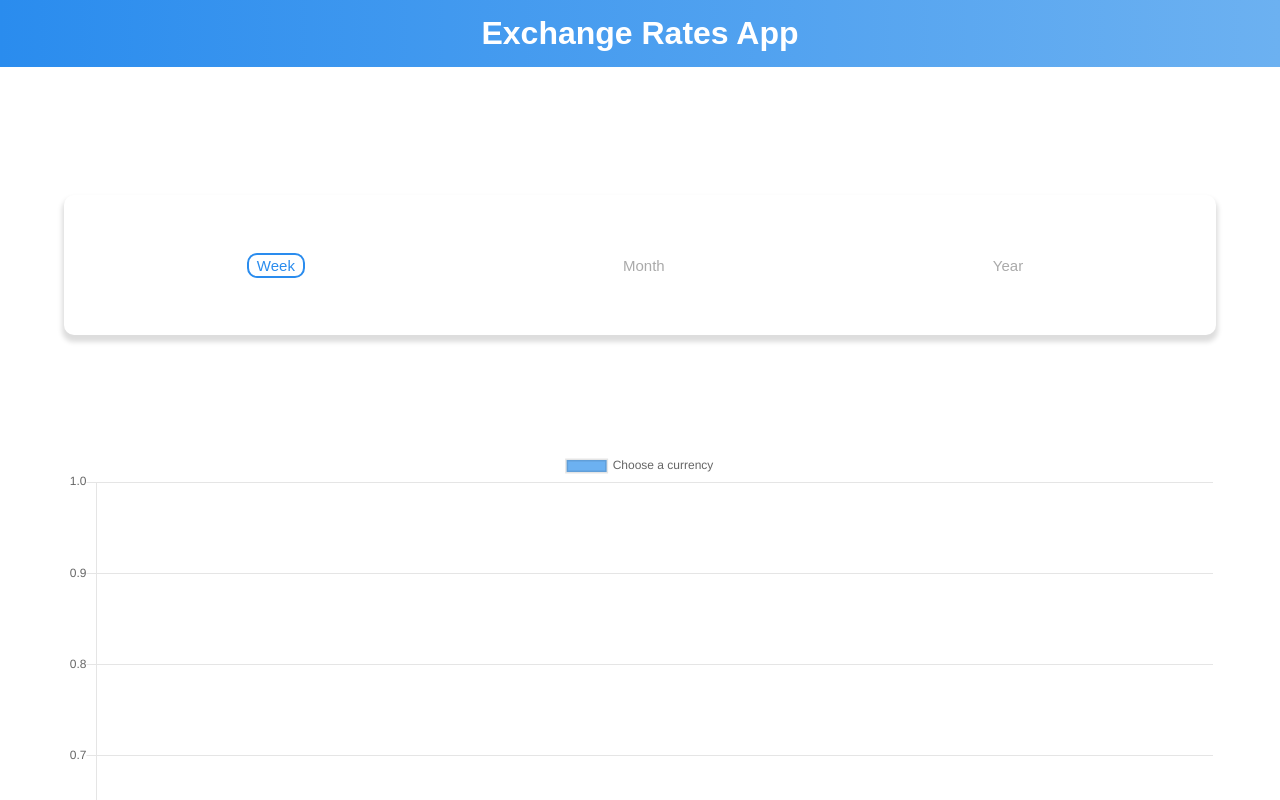
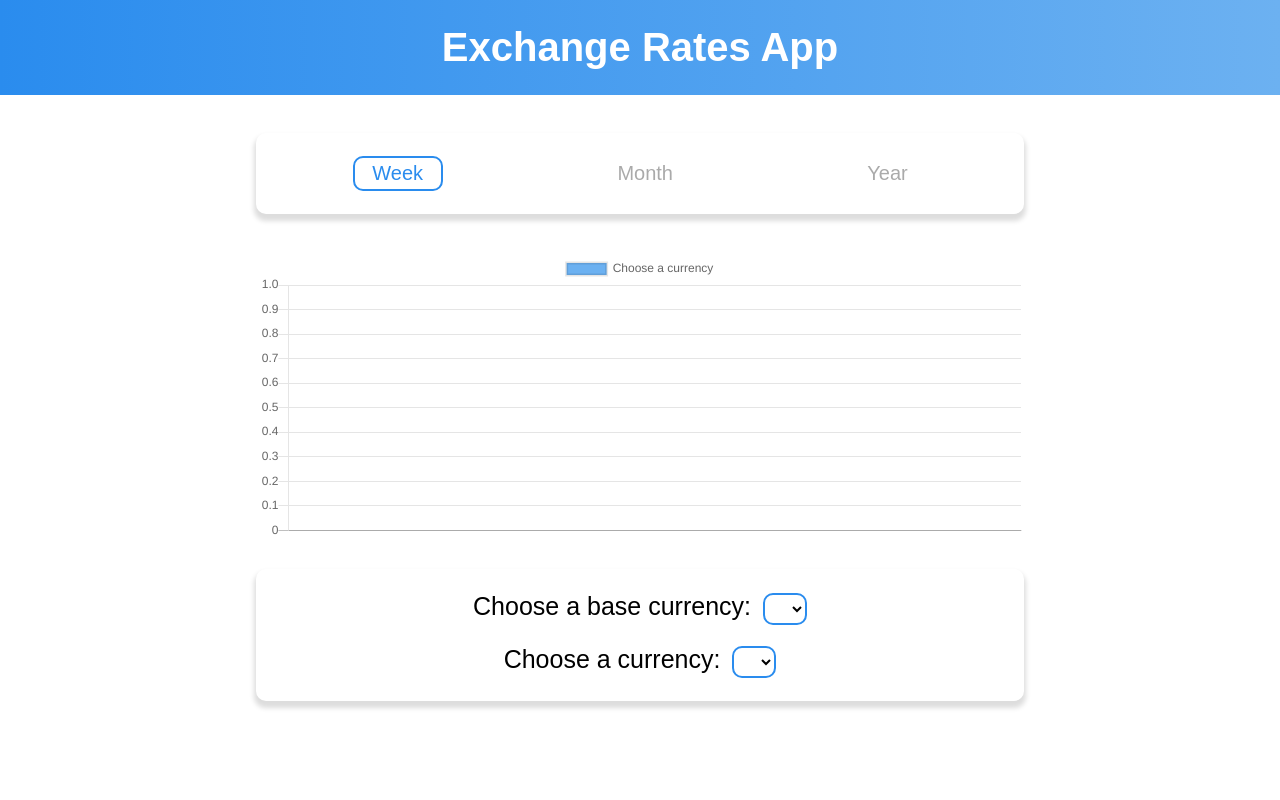
Before and after one commit to PatrykMlodawski/Exchange-Rates-App, a website built with Parcel: page src/index.html in a window 1280 px wide. Shown: the top 800 px of the page. Built offline with nearby package versions, Linux system fonts and the light colour scheme; no server answers.

Commit message:
Added media queries in styles

```diff
--- a/src/chartHandler.js
+++ b/src/chartHandler.js
@@ -14,6 +14,7 @@ function makeChart(ctx) {
       ],
     },
     options: {
+      animation: false,
       responsive: true,
       title: {
         display: false,
@@ -57,6 +58,9 @@ export function updateChart(chart, { currency, activeTimeController, base }, dat
   if (activeTimeController.dataset.period === 'week')
     dates = dates.map((day) => dateNames[new Date(day).getDay()]);
 
+  if (activeTimeController.dataset.period === 'month')
+    dates = sortedData.map((e) => e[0].substring(8, 10));
+
   if (activeTimeController.dataset.period === 'year') {
     let buffor = new Date(sortedData[0][0]).getMonth();
     values = [];
--- a/src/index.css
+++ b/src/index.css
@@ -15,13 +15,14 @@ body {
 
 header {
   text-align: center;
-  padding: 15px;
+  padding: 15px 0;
   background: linear-gradient(to right, rgb(42, 140, 238), rgb(108, 177, 241));
   margin-bottom: 10%;
 }
 
 .title {
   color: white;
+  font-size: 3rem;
 }
 
 main {
@@ -51,7 +52,7 @@ main {
 .period-controller.active {
   border-color: rgb(42, 140, 238);
   color: rgb(42, 140, 238);
-  outline: none;
+  /* outline: none; */
 }
 
 .wrapper-chart {
@@ -76,8 +77,110 @@ main {
 }
 
 .currency-controllers select {
+  font-size: 1.5rem;
   padding: 2px 5px;
   border: rgb(42, 140, 238) solid 2px;
   border-radius: 10px;
   background-color: #fff;
 }
+
+.period-controller:hover,
+.currency-controllers select:hover {
+  cursor: pointer;
+}
+
+@media (min-width: 530px) {
+  header {
+    margin-bottom: 5%;
+    padding: 25px 0;
+  }
+
+  .title {
+    font-size: 3.5rem;
+  }
+
+  .period-controller {
+    font-size: 1.75rem;
+    padding: 0.3rem 1.5rem;
+  }
+
+  .currency-controllers {
+    font-size: 2.25rem;
+  }
+
+  .currency-controllers label {
+    margin-right: 0.5rem;
+  }
+
+  .currency-controllers select {
+    padding: 3px 10px;
+    font-size: 1.75rem;
+  }
+}
+
+@media (min-width: 740px) {
+  .title {
+    font-size: 4rem;
+  }
+
+  .period-controller {
+    font-size: 2rem;
+    padding: 0.4rem 1.75rem;
+  }
+
+  .wrapper-chart {
+    margin-bottom: 10%;
+  }
+
+  .currency-controllers {
+    font-size: 2.5rem;
+  }
+}
+
+@media (min-width: 1024px) {
+  header {
+    margin-bottom: 3%;
+  }
+
+  main {
+    padding: 0 20%;
+  }
+
+  .period-controllers {
+    margin-bottom: 7.5%;
+  }
+
+  .wrapper-chart {
+    margin-bottom: 5%;
+  }
+}
+
+@media (min-width: 1200px) {
+  .period-controllers {
+    margin-bottom: 5%;
+    padding: 3% 2.5%;
+  }
+
+  .wrapper-chart {
+    margin-bottom: 3%;
+  }
+
+  .currency-controllers {
+    padding: 3% 2.5%;
+  }
+}
+
+@media (min-width: 1400px) {
+  .period-controllers {
+    margin-bottom: 7%;
+  }
+  .wrapper-chart {
+    margin-bottom: 7%;
+  }
+}
+
+@media (min-width: 1900px) {
+  main {
+    padding: 0 25%;
+  }
+}
--- a/src/index.js
+++ b/src/index.js
@@ -5,9 +5,11 @@ const currencyControllers = document.querySelector('.currency-controllers');
 const timeControllers = document.querySelector('.period-controllers');
 const baseSelect = document.getElementById('base-select');
 const currencySelect = document.getElementById('currency-select');
-const ctx = document.getElementById('chart').getContext('2d');
+const canvas = document.getElementById('chart');
+const ctx = canvas.getContext('2d');
+let chart;
 
-const DAYS = ['Mon', 'Tue', 'Wed', 'Thu', 'Fri', 'Sat', 'Sun'];
+const DAYS = ['Sun', 'Mon', 'Tue', 'Wed', 'Thu', 'Fri', 'Sat'];
 const MONTHS = ['Jan', 'Feb', 'Mar', 'Apr', 'May', 'Jun', 'Jul', 'Aug', 'Sep', 'Oct', 'Nov', 'Dec'];
 
 const properties = {
@@ -17,8 +19,6 @@ const properties = {
   currency: null,
   activeTimeController: document.querySelector('.period-controller.active'),
 };
-
-const chart = makeChart(ctx);
 
 function updateDate() {
   const startDate = new Date(properties.endDateStr);
@@ -82,7 +82,19 @@ function setOptions(options) {
   });
 }
 
-currencyControllers.addEventListener('change', changeCurrencyHandler);
-timeControllers.addEventListener('click', changePeriodHandler);
-initializeOptions(setOptions);
-setDates();
+function init() {
+  currencyControllers.addEventListener('change', changeCurrencyHandler);
+  timeControllers.addEventListener('click', changePeriodHandler);
+  initializeOptions(setOptions);
+  setDates();
+  if (window.innerWidth >= 530 && window.innerWidth < 1000) {
+    canvas.height = '1000';
+  } else if (window.innerWidth >= 1000 && window.innerWidth < 1250) {
+    canvas.height = '700';
+  } else if (window.innerWidth >= 1250) {
+    canvas.height = '550';
+  }
+  chart = makeChart(ctx);
+}
+
+init();
```
